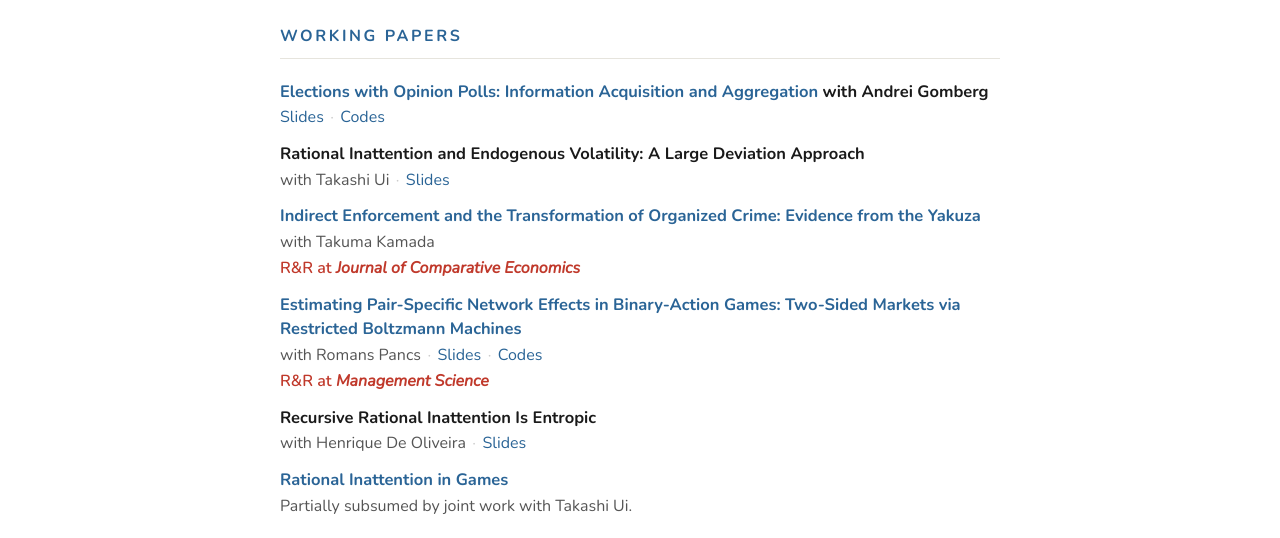
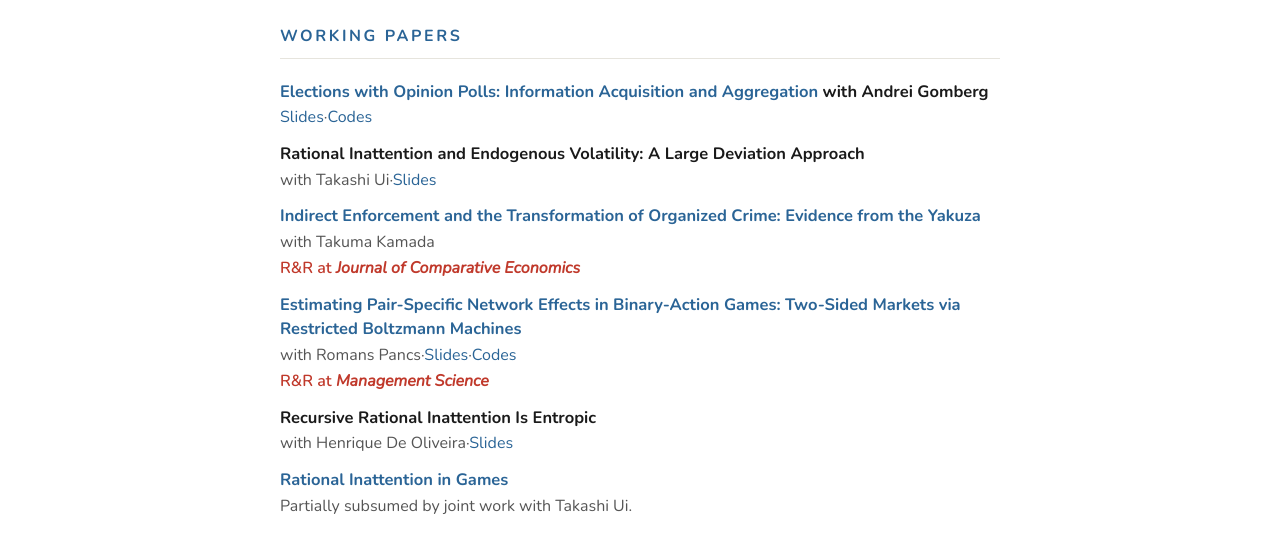
Before and after one commit to tetsuyahoshino137/tetsuyahoshino137.github.io, a Jekyll site: the page built from index.md, in a window 1280 px wide. Shown: the part 466-1004 px from the top of the page. Built offline with Jekyll 4.4.1, drawn with Linux system fonts in a browser that asks for light colours.

Commit message:
Update main.css

```diff
--- a/assets/css/main.css
+++ b/assets/css/main.css
@@ -120,7 +120,7 @@
 .hp-scope .paper-sub a:hover { text-decoration: underline; }
 .hp-scope .badge { color: var(--color-red); font-weight: 600; }
 .hp-scope .badge a { color: var(--color-red); }
-.hp-scope .dot { color: #ccc; margin: 0 0.4rem; }
+/* .hp-scope .dot { color: #ccc; margin: 0 0.4rem; } */
 
 /* ===== イントロ（posts / youtube） ===== */
 .hp-scope .intro { margin-bottom: 2rem; }
```
